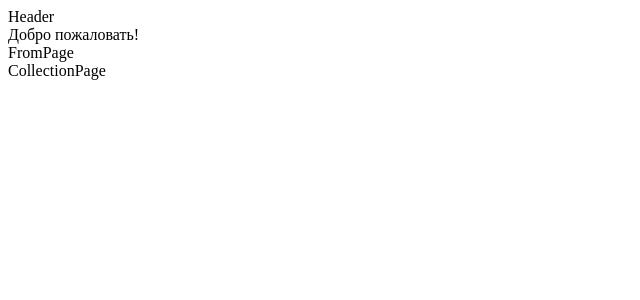
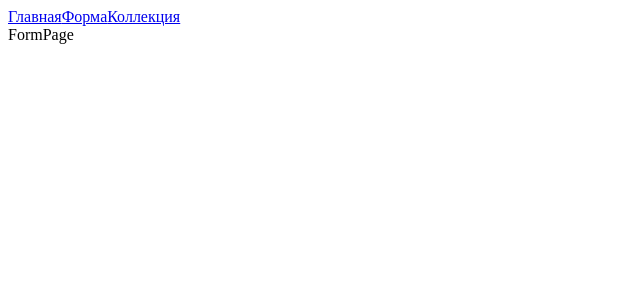
Before and after one commit to gknano/forGeogracom, a React (Create React App) app: page /form in a window 1280 px wide. Shown: the top 300 px of the page, without its empty margins (0-640 px from the left). Built offline with nearby package versions, Linux system fonts and the light colour scheme; the HTML template or start-up script is replaced by a standard one.

Commit message:
added routing

```diff
--- a/package.json
+++ b/package.json
@@ -10,6 +10,7 @@
     "@testing-library/user-event": "^12.6.2",
     "react": "^17.0.1",
     "react-dom": "^17.0.1",
+    "react-router-dom": "^5.2.0",
     "react-scripts": "4.0.1",
     "web-vitals": "^0.2.4"
   },
--- a/src/App.js
+++ b/src/App.js
@@ -1,15 +1,21 @@
+import React from 'react';
+import { Switch, Route } from 'react-router-dom';
 import Header from './Components/Header';
 import MainPage from './Components/Pages/MainPage';
 import FormPage from './Components/Pages/FormPage';
 import CollectionPage from './Components/Pages/СollectionPage';
+import NoMatchPage from './Components/Pages/NoMatchPage';
 
 const App = () => {
   return (
     <div>
       <Header />
-      <MainPage />
-      <FormPage />
-      <CollectionPage />
+      <Switch>
+        <Route exact path='/' component={MainPage} />
+        <Route path='/form' component={FormPage} />
+        <Route path='/collection' component={CollectionPage} />
+        <Route component={NoMatchPage} />
+      </Switch>
     </div>
   );
 }
--- a/src/Components/Header.js
+++ b/src/Components/Header.js
@@ -1,6 +1,13 @@
+import React from 'react';
+import { Link } from 'react-router-dom';
+
 const Header = () => {
     return(
-        <div>Header</div>
+        <div>
+            <Link to='/'>Главная</Link>
+            <Link to='/form'>Форма</Link>
+            <Link to='/collection'>Коллекция</Link>
+       </div>
     );
 }
 
--- a/src/Components/Pages/FormPage.js
+++ b/src/Components/Pages/FormPage.js
@@ -1,6 +1,6 @@
 const FormPage = () => {
     return(
-        <div>FromPage</div>
+        <div>FormPage</div>
     );
 }
 
--- a/src/Components/Pages/NoMatchPage.js
+++ b/src/Components/Pages/NoMatchPage.js
@@ -1,6 +1,6 @@
 const NoMatchPage = () => {
     return(
-        <div>NoMatchPage</div>
+        <h3>404 - Not found</h3>
     );
 }
 
--- a/src/index.js
+++ b/src/index.js
@@ -2,11 +2,12 @@ import React from 'react';
 import ReactDOM from 'react-dom';
 import App from './App';
 import reportWebVitals from './reportWebVitals';
+import { BrowserRouter } from 'react-router-dom';
 
 ReactDOM.render(
-  <React.StrictMode>
+  <BrowserRouter>
     <App />
-  </React.StrictMode>,
+  </BrowserRouter>,
   document.getElementById('root')
 );
 
```
Also changed, not shown: 1 other file (tests, documents, lock files or other folders).
